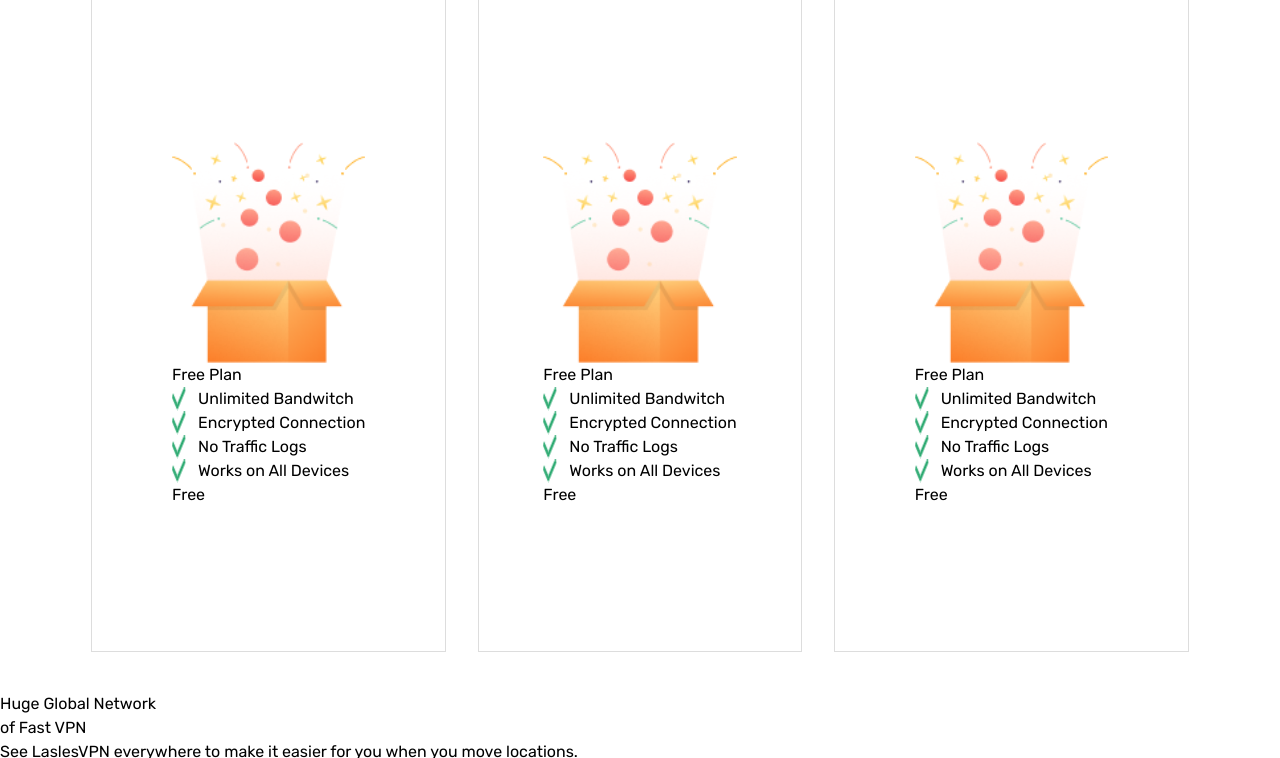
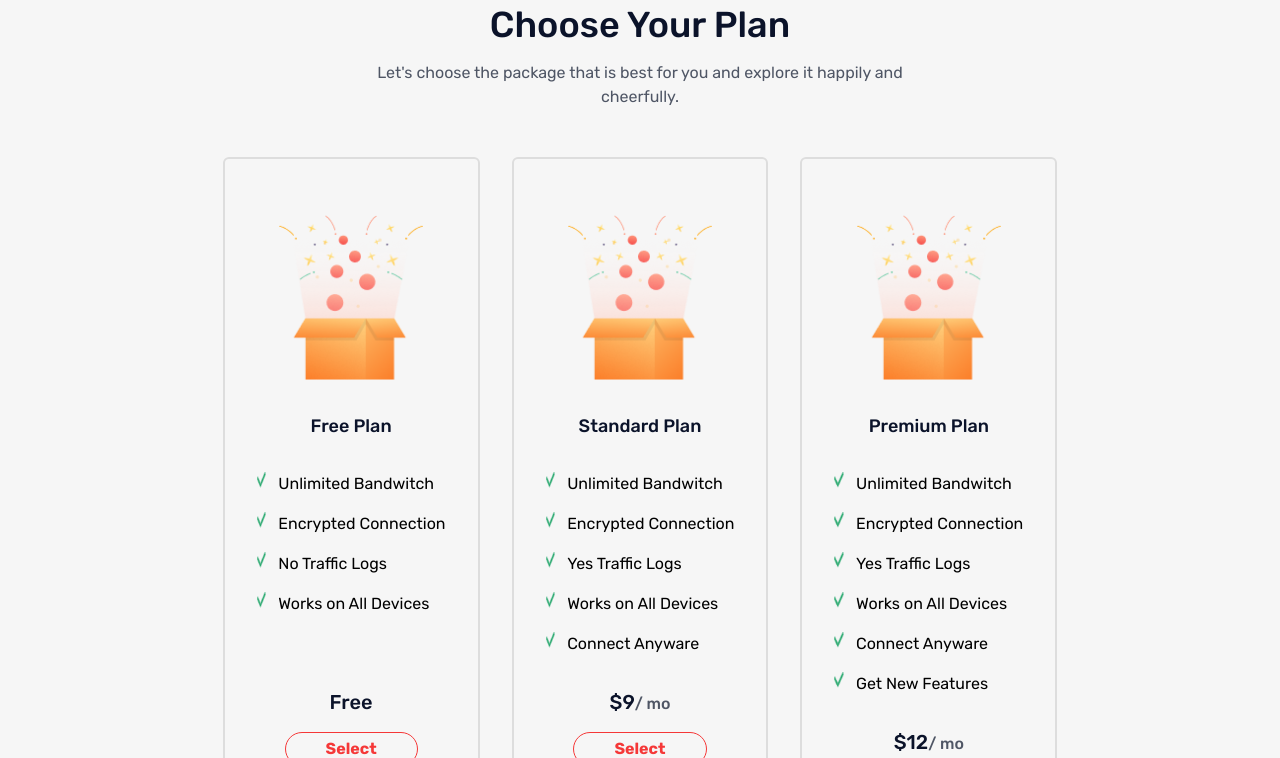
Before and after one commit to gasangw/FREEBIES-Landing-page, a website built with Vite: page index.html in a window 1280 px wide. Shown: the part 1460-2218 px from the top of the page. Built offline with nearby package versions, Linux system fonts and the light colour scheme; files whose address does not match are found by name; a web font is replaced by a local one.

Commit message:
Style the cards containing maps and partners

```diff
--- a/index.html
+++ b/index.html
@@ -101,101 +101,122 @@
         </section>
 
         <!-- Another section written -->
-        <section>
+        <section class="bg-backColor py-14">
             <!-- packages -->
-          <div>
-            <h3>Choose Your Plan</h3>
-            <p>Let's choose the package that is best for you and explore it happily and cheerfully.</p>
+          <div class="flex flex-col place-items-center">
+            <h3 class="font-sans text-bluish font-medium text-4xl">Choose Your Plan</h3>
+            <p class="text-darkblue font-sans text-[1rem] w-[45%] text-center pt-4 pb-[3rem]">Let's choose the package that is best for you and explore it happily and cheerfully.</p>
            <div class="flex flex-row justify-center gap-8 mb-10">
-             <article class="flex flex-col place-content-center border border-[#DDDDDD] py-36 px-20">
-                <img src="./Images/Premium.png" alt="package-icon"/>
-                <h4>Free Plan</h4>
-                <ul>
+             <article class="flex flex-col place-items-center border-[2px] border-[#DDDDDD] px-8 pb-14 w-[33.3%] rounded-md">
+                <img src="./Images/Premium.png" alt="package-icon" class="w-36 pt-14"/>
+                <h4 class="pt-8 font-sans font-medium text-lg text-bluish">Free Plan</h4>
+                <ul class="flex flex-col gap-4 py-8">
                   <li class="flex flex-row gap-3">
-                    <img src="./Images/myTick.png" alt="tick-icon" />
+                    <img src="./Images/myTick.png" alt="tick-icon" class="w-[0.6rem] h-4"/>
                     <p>Unlimited Bandwitch</p>
                   </li>
                   <li class="flex flex-row gap-3">
-                    <img src="./Images/myTick.png" alt="tick-icon" />
+                    <img src="./Images/myTick.png" alt="tick-icon" class="w-[0.6rem] h-4"/>
                     <p>Encrypted Connection</p>
                   </li>
                   <li class="flex flex-row gap-3">
-                    <img src="./Images/myTick.png" alt="tick-icon" />
+                    <img src="./Images/myTick.png" alt="tick-icon" class="w-[0.6rem] h-4"/>
                     <p>No Traffic Logs</p>
                   </li>
                   <li class="flex flex-row gap-3">
-                    <img src="./Images/myTick.png" alt="tick-icon" />
+                    <img src="./Images/myTick.png" alt="tick-icon" class="w-[0.6rem] h-4"/>
                     <p>Works on All Devices</p>
                   </li>
                 </ul>
-                <h4>Free</h4>
+                <div>
+                    <h4 class="text-bluish font-sans text-center font-medium text-xl mt-10">Free</h4>
+                    <button class="mt-4 px-10 py-1 text-[#F53838] font-bold text-[1rem] border border-[#F53838] rounded-3xl"><a href="">Select</a></button>
+                </div>
              </article>
                 <!-- 2 -->
-             <article class="flex flex-col place-content-center border border-[#DDDDDD] py-5 px-16">
-                    <img src="./Images/Premium.png" alt="package-icon"/>
-                    <h4>Free Plan</h4>
-                    <ul>
+                <article class="flex flex-col place-items-center border-[2px] border-[#DDDDDD] w-[33.3%] px-8 pb-14  rounded-md">
+                    <img src="./Images/Premium.png" alt="package-icon" class="w-36 pt-14"/>
+                    <h4 class="pt-8 font-sans font-medium text-lg text-bluish">Standard Plan</h4>
+                    <ul class="flex flex-col gap-4 py-8">
                       <li class="flex flex-row gap-3">
-                        <img src="./Images/myTick.png" alt="tick-icon" />
+                        <img src="./Images/myTick.png" alt="tick-icon" class="w-[0.6rem] h-4"/>
                         <p>Unlimited Bandwitch</p>
                       </li>
                       <li class="flex flex-row gap-3">
-                        <img src="./Images/myTick.png" alt="tick-icon" />
+                        <img src="./Images/myTick.png" alt="tick-icon" class="w-[0.6rem] h-4"/>
                         <p>Encrypted Connection</p>
                       </li>
                       <li class="flex flex-row gap-3">
-                        <img src="./Images/myTick.png" alt="tick-icon" />
-                        <p>No Traffic Logs</p>
+                        <img src="./Images/myTick.png" alt="tick-icon" class="w-[0.6rem] h-4"/>
+                        <p>Yes Traffic Logs</p>
                       </li>
                       <li class="flex flex-row gap-3">
-                        <img src="./Images/myTick.png" alt="tick-icon" />
+                        <img src="./Images/myTick.png" alt="tick-icon" class="w-[0.6rem] h-4"/>
                         <p>Works on All Devices</p>
                       </li>
+                      <li class="flex flex-row gap-3">
+                        <img src="./Images/myTick.png" alt="tick-icon" class="w-[0.6rem] h-4"/>
+                        <p>Connect Anyware</p>
+                      </li>
                     </ul>
-                    <h4>Free</h4>
+                    <div>
+                        <h4 class="text-center text-darkblue font-sans font-medium"><span class="text-bluish font-sans font-medium text-xl mt-10">&dollar;9</span>/ mo</h4>
+                        <button class="mt-4 px-10 py-1 text-[#F53838] font-bold text-[1rem] border border-[#F53838] rounded-3xl"><a href="">Select</a></button>
+                    </div>
                  </article>
 
                 <!-- card 3 -->
-                <article class="flex flex-col place-content-center border border-[#DDDDDD] py-36 px-20">
-                    <img src="./Images/Premium.png" alt="package-icon"/>
-                    <h4>Free Plan</h4>
-                    <ul>
+                <article class="flex flex-col place-items-center border-[2px] pb-14  border-[#DDDDDD] w-[33.3%] px-8 rounded-md">
+                    <img src="./Images/Premium.png" alt="package-icon" class="w-36 pt-14"/>
+                    <h4 class="pt-8 font-sans font-medium text-lg text-bluish">Premium Plan</h4>
+                    <ul class="flex flex-col gap-4 py-8">
                       <li class="flex flex-row gap-3">
-                        <img src="./Images/myTick.png" alt="tick-icon" />
+                        <img src="./Images/myTick.png" alt="tick-icon" class="w-[0.6rem] h-4"/>
                         <p>Unlimited Bandwitch</p>
                       </li>
                       <li class="flex flex-row gap-3">
-                        <img src="./Images/myTick.png" alt="tick-icon" />
+                        <img src="./Images/myTick.png" alt="tick-icon" class="w-[0.6rem] h-4"/>
                         <p>Encrypted Connection</p>
                       </li>
                       <li class="flex flex-row gap-3">
-                        <img src="./Images/myTick.png" alt="tick-icon" />
-                        <p>No Traffic Logs</p>
+                        <img src="./Images/myTick.png" alt="tick-icon" class="w-[0.6rem] h-4"/>
+                        <p>Yes Traffic Logs</p>
                       </li>
                       <li class="flex flex-row gap-3">
-                        <img src="./Images/myTick.png" alt="tick-icon" />
+                        <img src="./Images/myTick.png" alt="tick-icon" class="w-[0.6rem] h-4"/>
                         <p>Works on All Devices</p>
                       </li>
+                      <li class="flex flex-row gap-3">
+                        <img src="./Images/myTick.png" alt="tick-icon" class="w-[0.6rem] h-4"/>
+                        <p>Connect Anyware</p>
+                      </li>
+                      <li class="flex flex-row gap-3">
+                        <img src="./Images/myTick.png" alt="tick-icon" class="w-[0.6rem] h-4"/>
+                        <p>Get New Features</p>
+                      </li>
                     </ul>
-                    <h4>Free</h4>
-                </article>
+                    <div>
+                        <h4 class="text-center text-darkblue font-sans font-medium"><span class="text-bluish font-sans font-medium text-xl mt-10">&dollar;12</span>/ mo</h4>
+                        <button class="mt-4 px-10 py-1 text-white shadow-lg shadow-[#F53838] font-bold text-[1rem] border border-[#F53838] bg-[#F53838] rounded-3xl"><a href="">Select</a></button>
+                    </div>
+                 </article>
            </div>
         </div>
         <!-- packages end -->
-        <div>
-            <div>
-              <h2>Huge Global Network <br /> of Fast VPN</h2>
-              <p>See <span>LaslesVPN</span> everywhere to make it easier for you when you move locations.</p>
+        <div class="flex flex-col place-items-center pt-24">
+            <div class="text-center">
+              <h2 class="font-sans text-bluish font-medium text-4xl">Huge Global Network <br /> of Fast VPN</h2>
+              <p class="text-darkblue py-10 w-[90%] font-sans">See <span class="font-medium">LaslesVPN</span> everywhere to make it easier for you when you move locations.</p>
             </div>
            <div>
-             <img src="./Images/map.png" alt="map-logo" />
+             <img src="./Images/map.png" alt="map-logo" class="max-w-full" />
            </div>
-           <div>
-            <img src="/Images/netflix.png" alt="netflix-logo" />
-            <img src="/Images/reddit.png" alt="reddit-logo" />
-            <img src="/Images/amazon.png" alt="amazon-logo" />
-            <img src="/Images/discord.png" alt="discord-logo" />
-            <img src="/Images/spotify.png" alt="spotify-logo" />
+           <div class="flex flex-row place-content-baseline gap-10 m-[8rem]">
+            <img src="/Images/netflix.png" alt="netflix-logo"  class="max-w-full w-[9.5rem] h-14"/>
+            <img src="/Images/reddit.png" alt="reddit-logo" class="max-w-full w-[6.5rem] h-10"/>
+            <img src="/Images/amazon.png" alt="amazon-logo" class="max-w-full w-[10.5rem] h-24"/>
+            <img src="/Images/discord.png" alt="discord-logo" class="max-w-full w-[8.5rem] h-16"/>
+            <img src="/Images/spotify.png" alt="spotify-logo" class="max-w-full w-[8.5rem] h-14"/>
            </div>
         </div>
 
--- a/tailwind.config.js
+++ b/tailwind.config.js
@@ -11,6 +11,7 @@ module.exports = {
         'redish': '#F53855',
         'bluish': '#0B132A',
         'darkblue': '#4F5665',
+        'backColor': '#F6F6F6',
       },
     },
   },
```
